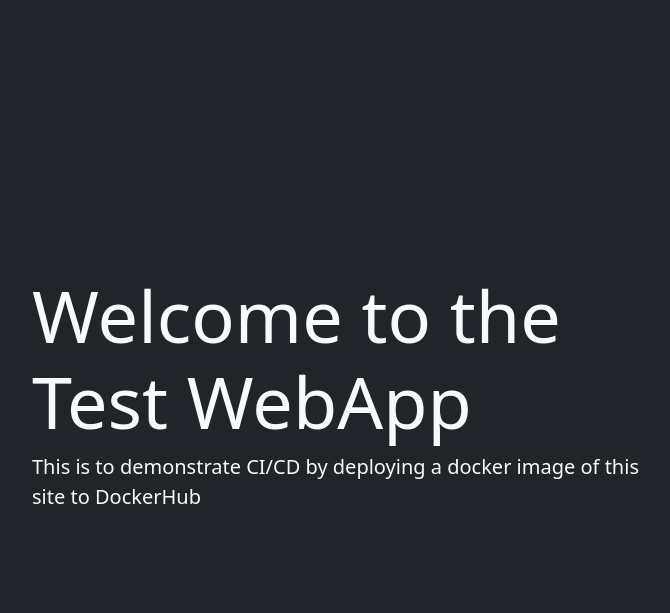
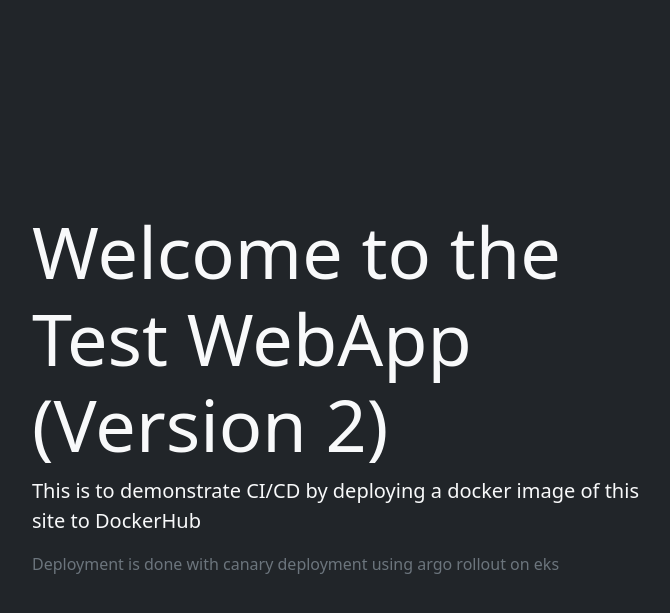
Before and after one commit to Joetib/webapp, a Django app: page / in a window 1280 px wide. Shown: the top 613 px of the page, without its empty margins (295-965 px from the left). Run offline with Django 4.2, Linux system fonts and the light colour scheme.

Commit message:
update : modified template to display version 2

```diff
--- a/pages/templates/homepage.html
+++ b/pages/templates/homepage.html
@@ -11,8 +11,9 @@
     <div class="container d-flex flex-column justify-content-center" style="height: 100vh; max-width: 650px;">
 
         <div class="py-5">
-            <h1 class="display-2">Welcome to the Test WebApp</h1>
+            <h1 class="display-2">Welcome to the Test WebApp (Version 2)</h1>
             <p class="lead">This is to demonstrate CI/CD by deploying a docker image of this site to DockerHub</p>
+            <p class="text-muted"> Deployment is done with canary deployment using argo rollout on eks</p>
         </div>
     </div>
 
```
